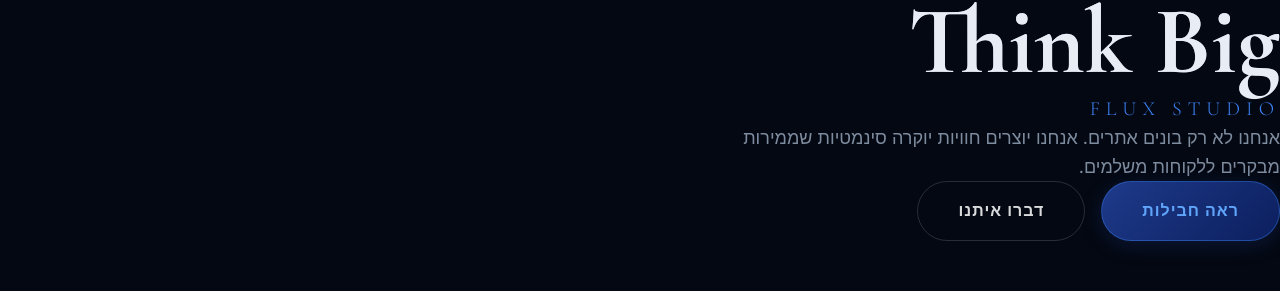
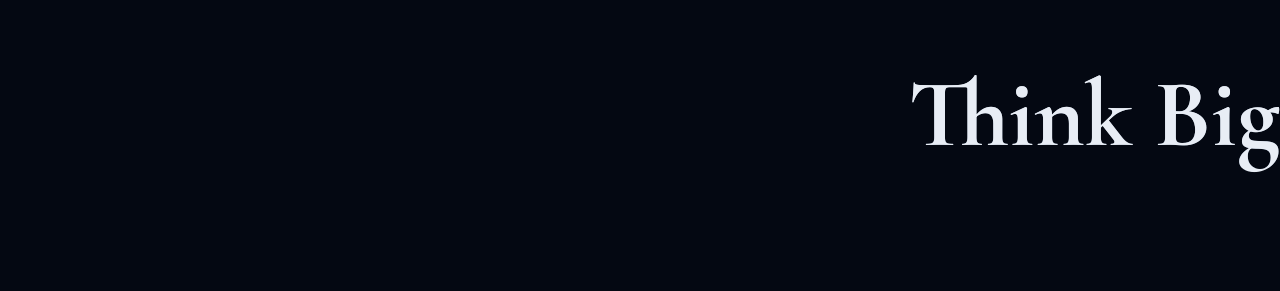
Before and after one commit to natanMeT/dev-luxe, a React (Vite) app: page / in a window 1280 px wide. Shown: the part 285-576 px from the top of the page. Built offline with nearby package versions, Linux system fonts and the light colour scheme; a web font is replaced by a local one.

Commit message:
style: hero - keep only Think Big, remove subtitle/paragraph/buttons

```diff
--- a/src/pages/Home.jsx
+++ b/src/pages/Home.jsx
@@ -74,21 +74,6 @@
             >
               Think Big
             </h1>
-            <h2
-              className="mt-3 text-lg md:text-xl tracking-[6px] uppercase"
-              style={{ fontFamily: "'Cormorant Garamond', serif", fontWeight: 300, color: '#3b82f6' }}
-            >
-              Flux Studio
-            </h2>
-
-            <p className="mt-6 text-base md:text-lg max-w-xl leading-relaxed" style={{ color: 'rgba(148, 163, 184, 0.85)' }}>
-              אנחנו לא רק בונים אתרים. אנחנו יוצרים חוויות יוקרה סינמטיות שממירות מבקרים ללקוחות משלמים.
-            </p>
-
-            <div className="flex gap-4 mt-10 flex-wrap">
-              <a href="#pricing" className="btn btn-primary">ראה חבילות</a>
-              <Link to="/contact" className="btn btn-outline">דברו איתנו</Link>
-            </div>
           </motion.div>
 
           {/* Left side - Spline 3D */}
```
